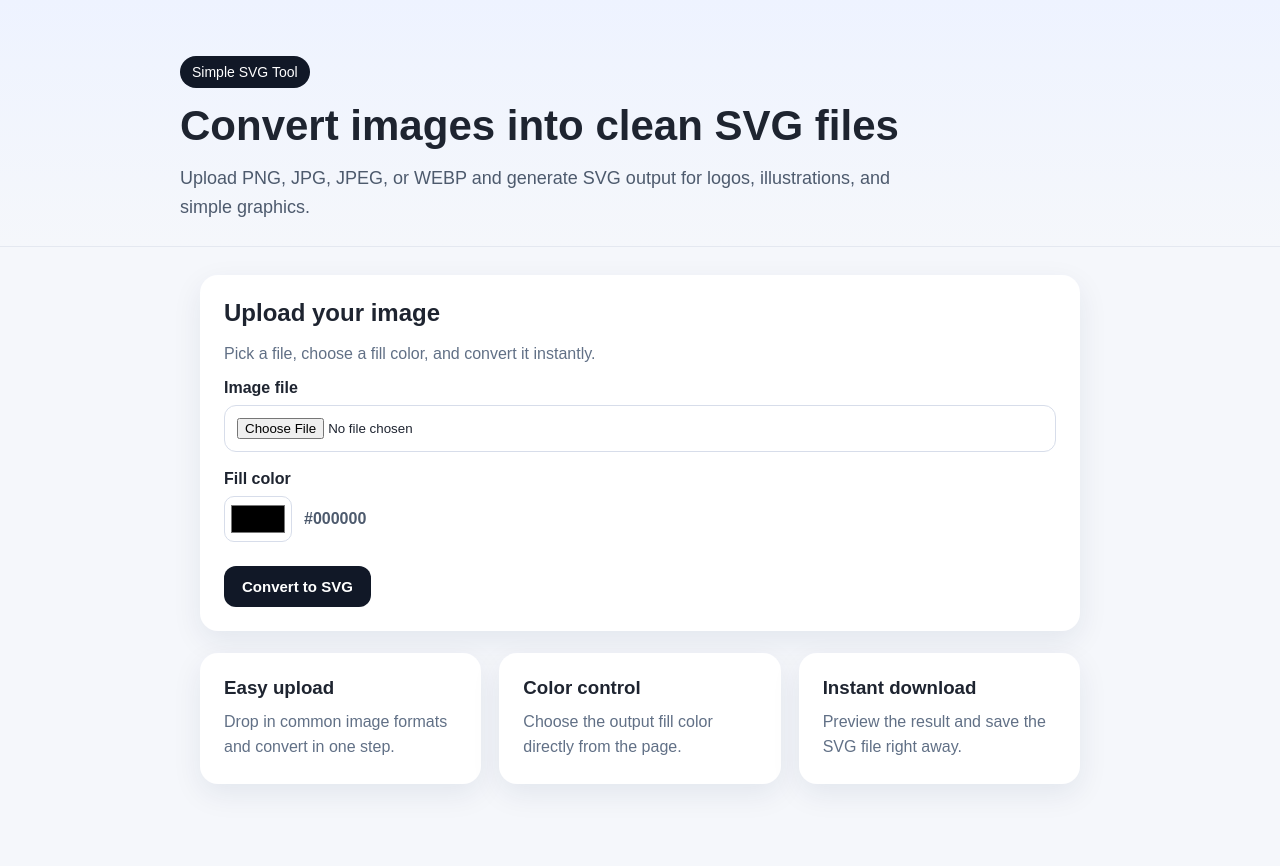
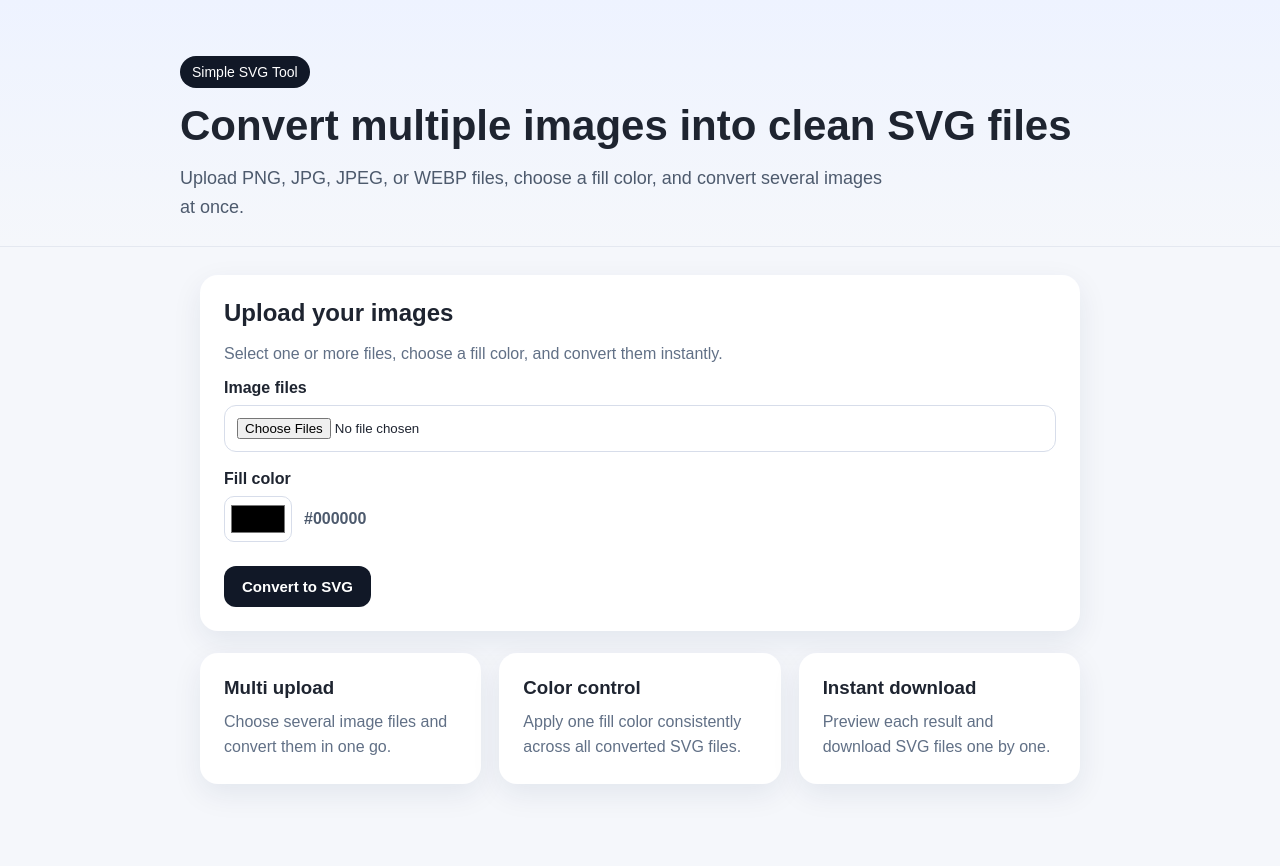
Before and after one commit to Jinminland/mhjin91, a FastAPI app: page / in a window 1280 px wide. Run offline with FastAPI, Linux system fonts and the light colour scheme.

Commit message:
Add multiple file upload and conversion

```diff
--- a/app/main.py
+++ b/app/main.py
@@ -12,58 +12,67 @@ templates = Jinja2Templates(directory="app/templates")
 
 
 @app.get("/", response_class=HTMLResponse)
-def home(request: Request):
+async def home(request: Request):
     return templates.TemplateResponse(
-        request=request,
-        name="index.html",
-        context={
-            "result": None,
+        "index.html",
+        {
+            "request": request,
+            "results": None,
+            "fill_color": "#000000",
             "error": None,
-            "fill_color": "#000000",
-        }
+        },
     )
 
 
 @app.post("/convert", response_class=HTMLResponse)
-async def convert(
-        request: Request,
-        file: UploadFile = File(...),
-        fill_color: str = Form("#000000")
+async def convert_images(
+    request: Request,
+    files: list[UploadFile] = File(...),
+    fill_color: str = Form("#000000"),
 ):
+    results = []
+    error = None
+
     try:
-        file_bytes = await file.read()
+        for file in files:
+            if not file.filename:
+                continue
 
-        svg_result = image_to_svg(
-            file_bytes=file_bytes,
-            original_filename=file.filename,
-            fill_color=fill_color
-        )
+            file_bytes = await file.read()
+            svg_result = image_to_svg(file_bytes, file.filename, fill_color)
 
-        return templates.TemplateResponse(
-            request=request,
-            name="index.html",
-            context={
-                "result": svg_result,
-                "error": None,
-                "fill_color": fill_color,
-            }
-        )
+            base_name = file.filename.rsplit(".", 1)[0]
+            svg_filename = f"{base_name}.svg"
+
+            results.append(
+                {
+                    "filename": file.filename,
+                    "svg_filename": svg_filename,
+                    "svg": svg_result,
+                }
+            )
+
     except Exception as e:
-        return templates.TemplateResponse(
-            request=request,
-            name="index.html",
-            context={
-                "result": None,
-                "error": str(e),
-                "fill_color": fill_color,
-            }
-        )
+        error = str(e)
+
+    return templates.TemplateResponse(
+        "index.html",
+        {
+            "request": request,
+            "results": results,
+            "fill_color": fill_color,
+            "error": error,
+        },
+    )
 
 
 @app.post("/download-svg")
-async def download_svg(svg_text: str = Form(...)):
+async def download_svg(
+    svg_text: str = Form(...),
+    filename: str = Form("converted.svg"),
+):
     return Response(
         content=svg_text,
         media_type="image/svg+xml",
-        headers={"Content-Disposition": "attachment; filename=converted.svg"}
+        headers={"Content-Disposition": f'attachment; filename="{filename}"'},
     )
--- a/app/templates/index.html
+++ b/app/templates/index.html
@@ -11,29 +11,30 @@
         <header class="hero">
             <div class="hero-text">
                 <p class="badge">Simple SVG Tool</p>
-                <h1>Convert images into clean SVG files</h1>
+                <h1>Convert multiple images into clean SVG files</h1>
                 <p class="subtitle">
-                    Upload PNG, JPG, JPEG, or WEBP and generate SVG output for logos,
-                    illustrations, and simple graphics.
+                    Upload PNG, JPG, JPEG, or WEBP files, choose a fill color,
+                    and convert several images at once.
                 </p>
             </div>
         </header>
 
         <main class="container">
             <section class="card upload-card">
-                <h2>Upload your image</h2>
+                <h2>Upload your images</h2>
                 <p class="section-desc">
-                    Pick a file, choose a fill color, and convert it instantly.
+                    Select one or more files, choose a fill color, and convert them instantly.
                 </p>
 
                 <form action="/convert" method="post" enctype="multipart/form-data" class="form-grid">
                     <div class="form-group">
-                        <label for="file">Image file</label>
+                        <label for="file">Image files</label>
                         <input
                             type="file"
                             id="file"
-                            name="file"
+                            name="files"
                             accept=".png,.jpg,.jpeg,.webp"
+                            multiple
                             required
                         />
                     </div>
@@ -59,16 +60,16 @@
 
             <section class="feature-grid">
                 <div class="card feature-card">
-                    <h3>Easy upload</h3>
-                    <p>Drop in common image formats and convert in one step.</p>
+                    <h3>Multi upload</h3>
+                    <p>Choose several image files and convert them in one go.</p>
                 </div>
                 <div class="card feature-card">
                     <h3>Color control</h3>
-                    <p>Choose the output fill color directly from the page.</p>
+                    <p>Apply one fill color consistently across all converted SVG files.</p>
                 </div>
                 <div class="card feature-card">
                     <h3>Instant download</h3>
-                    <p>Preview the result and save the SVG file right away.</p>
+                    <p>Preview each result and download SVG files one by one.</p>
                 </div>
             </section>
 
@@ -79,23 +80,22 @@
                 </section>
             {% endif %}
 
-            {% if result %}
+            {% if results %}
                 <section class="result-grid">
-                    <div class="card">
-                        <h2>Preview</h2>
-                        <div class="preview-box">
-                            {{ result | safe }}
+                    {% for item in results %}
+                        <div class="card">
+                            <h2>{{ item.filename }}</h2>
+                            <div class="preview-box">
+                                {{ item.svg | safe }}
+                            </div>
+
+                            <form action="/download-svg" method="post" style="margin-top: 16px;">
+                                <input type="hidden" name="svg_text" value="{{ item.svg | e }}">
+                                <input type="hidden" name="filename" value="{{ item.svg_filename }}">
+                                <button type="submit">Download SVG</button>
+                            </form>
                         </div>
-                    </div>
-                </section>
-
-                <section class="card download-card">
-                    <h2>Download your file</h2>
-                    <p class="section-desc">Save the converted SVG to your computer.</p>
-                    <form action="/download-svg" method="post">
-                        <input type="hidden" name="svg_text" value="{{ result | e }}">
-                        <button type="submit">Download SVG</button>
-                    </form>
+                    {% endfor %}
                 </section>
             {% endif %}
         </main>
```
